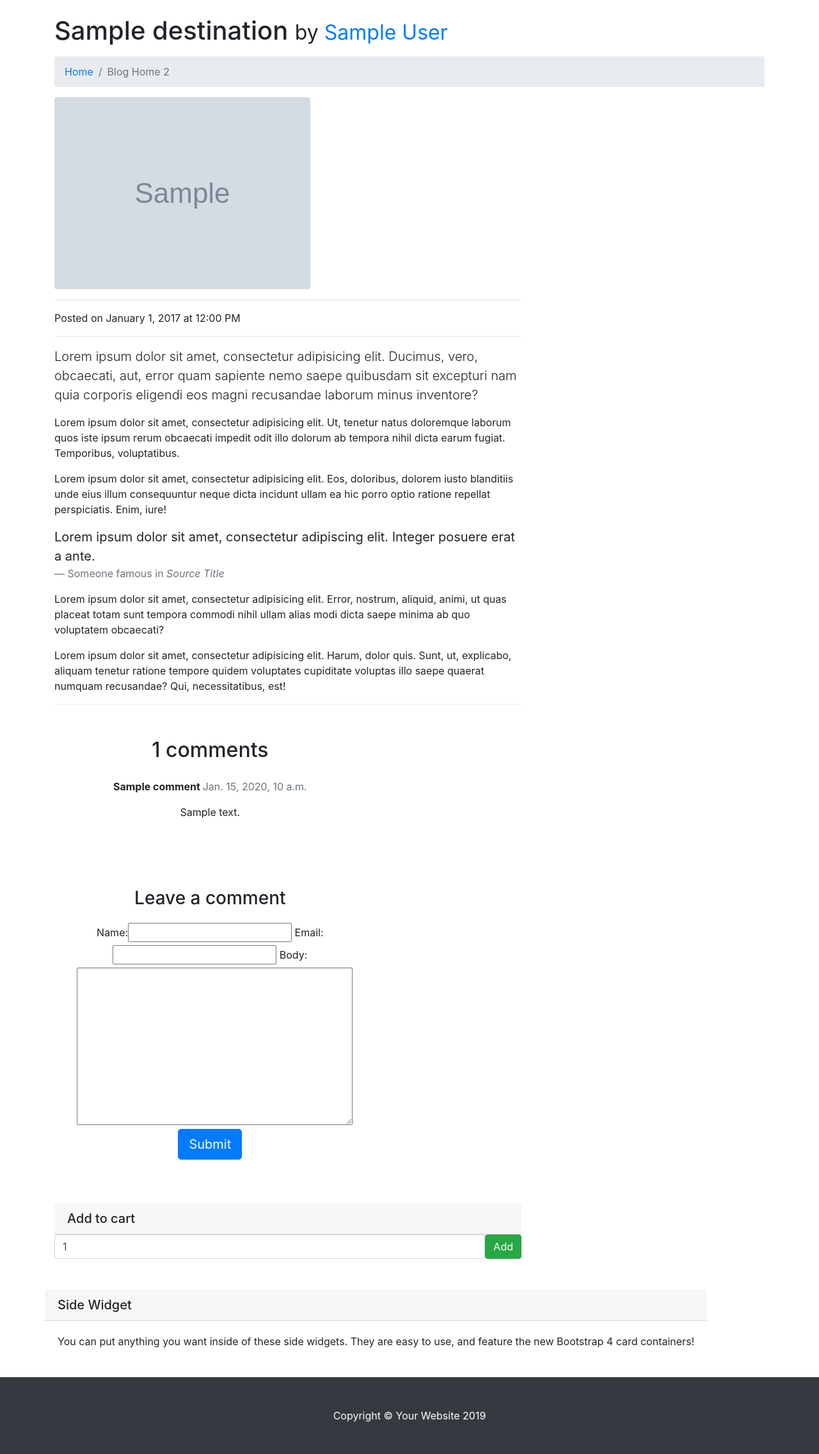
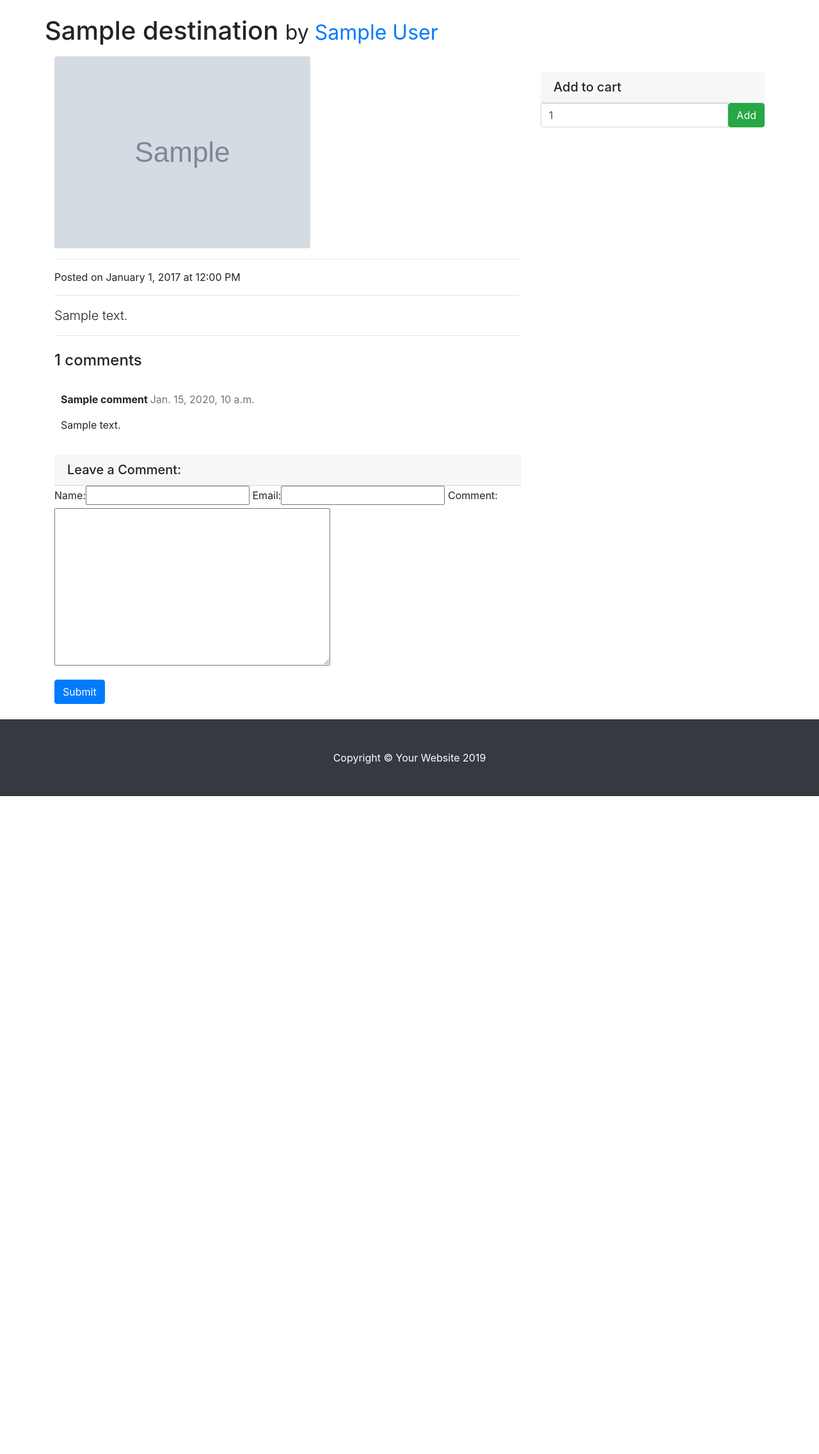
Before and after one commit to EliasOPrado/tour-project, a Django app: page /store/destination-details/1/ in a window 1280 px wide. Shown: the part 56-2328 px from the top of the page at 64% size. After the commit the page ends 1300 px from the top, so only its background shows below. Run offline with Django 3.2, Linux system fonts and the light colour scheme; tables that the repository leaves empty hold one stand-in row (values such as "Sample post"); grey boxes marked "Sample" are stand-in pictures; some libraries are stand-ins or nearby versions.

Commit message:
added comment and fixed layout in detail.html

```diff
--- a/tour_store/admin.py
+++ b/tour_store/admin.py
@@ -7,7 +7,7 @@ from .models import Destinations, Comment
 
 @admin.register(Comment)
 class CommentAdmin(admin.ModelAdmin):
-    list_display = ('name', 'body', 'post', 'created_on', 'active')
+    list_display = ('name', 'comment', 'post', 'created_on', 'active')
     list_filter = ('active', 'created_on')
     search_fields = ('name', 'email', 'body')
     actions = ['approve_comments']
--- a/tour_store/forms.py
+++ b/tour_store/forms.py
@@ -1,8 +1,8 @@
 from .models import Comment
 from django import forms
 
-
+#https://djangocentral.com/creating-comments-system-with-django/
 class CommentForm(forms.ModelForm):
     class Meta:
         model = Comment
-        fields = ('name', 'email', 'body')
+        fields = ('name', 'email', 'comment')
--- a/tour_store/models.py
+++ b/tour_store/models.py
@@ -21,7 +21,7 @@ class Comment(models.Model):
     post = models.ForeignKey(Destinations,on_delete=models.CASCADE,related_name='comments')
     name = models.CharField(max_length=80)
     email = models.EmailField()
-    body = models.TextField()
+    comment = models.TextField()
     created_on = models.DateTimeField(auto_now_add=True)
     active = models.BooleanField(default=False)
 
@@ -29,4 +29,4 @@ class Comment(models.Model):
         ordering = ['created_on']
 
     def __str__(self):
-        return 'Comment {} by {}'.format(self.body, self.name)
+        return 'Comment {} by {}'.format(self.comment, self.name)
--- a/tour_store/templates/details.html
+++ b/tour_store/templates/details.html
@@ -3,23 +3,14 @@
 
 {% block content %}
 <div class="container">
+  <div class="row">
+
   <!-- Page Heading/Breadcrumbs -->
   <h1 class="mt-4 mb-3">{{ details.tour_title }}
     <small>by
       <a href="#">{{ details.author }}</a>
     </small>
   </h1>
-
-  <ol class="breadcrumb">
-    <li class="breadcrumb-item">
-      <a href="index.html">Home</a>
-    </li>
-    <li class="breadcrumb-item active">Blog Home 2</li>
-  </ol>
-
-  <div class="row">
-
-    <!-- Post Content Column -->
 <div class="col-lg-8">
 
       <!-- Preview Image -->
@@ -27,44 +18,23 @@
 
       <hr>
 
-      <!-- Date/Time -->
       <p>Posted on January 1, 2017 at 12:00 PM</p>
+      <hr>
+
+      <p class="lead">{{ details.description }}</p>
 
       <hr>
 
-      <!-- Post Content -->
-      <p class="lead">Lorem ipsum dolor sit amet, consectetur adipisicing elit. Ducimus, vero, obcaecati, aut, error quam sapiente nemo saepe quibusdam sit excepturi nam quia corporis eligendi eos magni recusandae laborum minus inventore?</p>
-
-      <p>Lorem ipsum dolor sit amet, consectetur adipisicing elit. Ut, tenetur natus doloremque laborum quos iste ipsum rerum obcaecati impedit odit illo dolorum ab tempora nihil dicta earum fugiat. Temporibus, voluptatibus.</p>
-
-      <p>Lorem ipsum dolor sit amet, consectetur adipisicing elit. Eos, doloribus, dolorem iusto blanditiis unde eius illum consequuntur neque dicta incidunt ullam ea hic porro optio ratione repellat perspiciatis. Enim, iure!</p>
-
-      <blockquote class="blockquote">
-        <p class="mb-0">Lorem ipsum dolor sit amet, consectetur adipiscing elit. Integer posuere erat a ante.</p>
-        <footer class="blockquote-footer">Someone famous in
-          <cite title="Source Title">Source Title</cite>
-        </footer>
-      </blockquote>
-
-      <p>Lorem ipsum dolor sit amet, consectetur adipisicing elit. Error, nostrum, aliquid, animi, ut quas placeat totam sunt tempora commodi nihil ullam alias modi dicta saepe minima ab quo voluptatem obcaecati?</p>
-
-      <p>Lorem ipsum dolor sit amet, consectetur adipisicing elit. Harum, dolor quis. Sunt, ut, explicabo, aliquam tenetur ratione tempore quidem voluptates cupiditate voluptas illo saepe quaerat numquam recusandae? Qui, necessitatibus, est!</p>
-
-      <hr>
 
     <!-- Comments Form -->
-      <div class="container">
-  <div class="row">
-    <div class="col-md-8 card mb-4  mt-3 ">
-      <div class="card-body">
+
+      <div class="card my-4">
         <!-- comments -->
         {% with comments.count as total_comments %}
-        <h2>{{ total_comments }} comments</h2>
-
+        <h4>{{ total_comments }} comments</h4>
         <p>
           {% endwith %} {% for comment in comments %}
         </p>
-
         <div class="comments" style="padding: 10px;">
           <p class="font-weight-bold">
             {{ comment.name }}
@@ -72,35 +42,38 @@
               {{ comment.created_on }}
             </span>
           </p>
-          {{ comment.body | linebreaks }}
+          {{ comment.comment }}
         </div>
-
         {% endfor %}
       </div>
-    </div>
-    <div class="col-md-8 card mb-4  mt-3 ">
-      <div class="card-body">
+      <div class="">
         {% if new_comment %}
         <div class="alert alert-success" role="alert">
           Your comment is awaiting moderation
         </div>
         {% else %}
-        <h3>Leave a comment</h3>
-        <form method="post" style="margin-top: 1.3em;">
+
+        <div class="card my-4">
+          <h5 class="card-header">Leave a Comment:</h5>
+          <div class="">
+            <form method="post">
+              <div class="form-group">
                 {{ comment_form | as_bootstrap }}
                 {% csrf_token %}
-          <button type="submit" class="btn btn-primary  btn-lg">Submit</button>
+              </div>
+              <button type="submit" class="btn btn-primary">Submit</button>
             </form>
             {% endif %}
-      </div>
+
           </div>
         </div>
       </div>
 
+  </div>
 
-      <!-- I WILL NEED TO ADD A FORM RELATED TO THIS PRODUCT AND QUANTITY.. -->
-      <!-- WILL GET BOTH WIDGETS -->
-      <!-- Categories Widget -->
+
+  <div class="col-md-4 card">
+
     <div class="card my-4">
       <h5 class="card-header">Add to cart</h5>
       <!-- this is a form from CI tutorial -->
@@ -117,17 +90,6 @@
       </form>
     </div>
   </div>
-    <!-- I WILL NEED TO ADD A FORM RELATATE TO THIS PRODUCT AND QUANTITY.. -->
-    <!-- Side Widget -->
-    <div class="card my-4">
-      <h5 class="card-header">Side Widget</h5>
-      <div class="card-body">
-        You can put anything you want inside of these side widgets. They are easy to use, and feature the new Bootstrap 4 card containers!
-      </div>
-    </div>
-
-  </div>
-
   </div>
 </div>
 <!-- /.row -->
--- a/tour_store/views.py
+++ b/tour_store/views.py
@@ -44,8 +44,7 @@ def destination_details(request, id):
     # Get a singular destination, or return a 404
     details= get_object_or_404(Destinations, pk=id)
     template_name = 'details.html'
-    post = get_object_or_404(Destinations, pk=id)
-    comments = post.comments.filter(active=True)
+    comments = details.comments.filter(active=True)
     new_comment = None
     # Comment posted
     if request.method == 'POST':
@@ -62,7 +61,6 @@ def destination_details(request, id):
         comment_form = CommentForm()
 
     return render(request, template_name, {'details':details,
-                                           'post': post,
                                            'comments': comments,
                                            'new_comment': new_comment,
                                            'comment_form': comment_form})
```
Also changed, not shown: tour_store/migrations/0007_auto_20200323_0202.py (added). Lines whose indentation alone changed are shown as unchanged.
